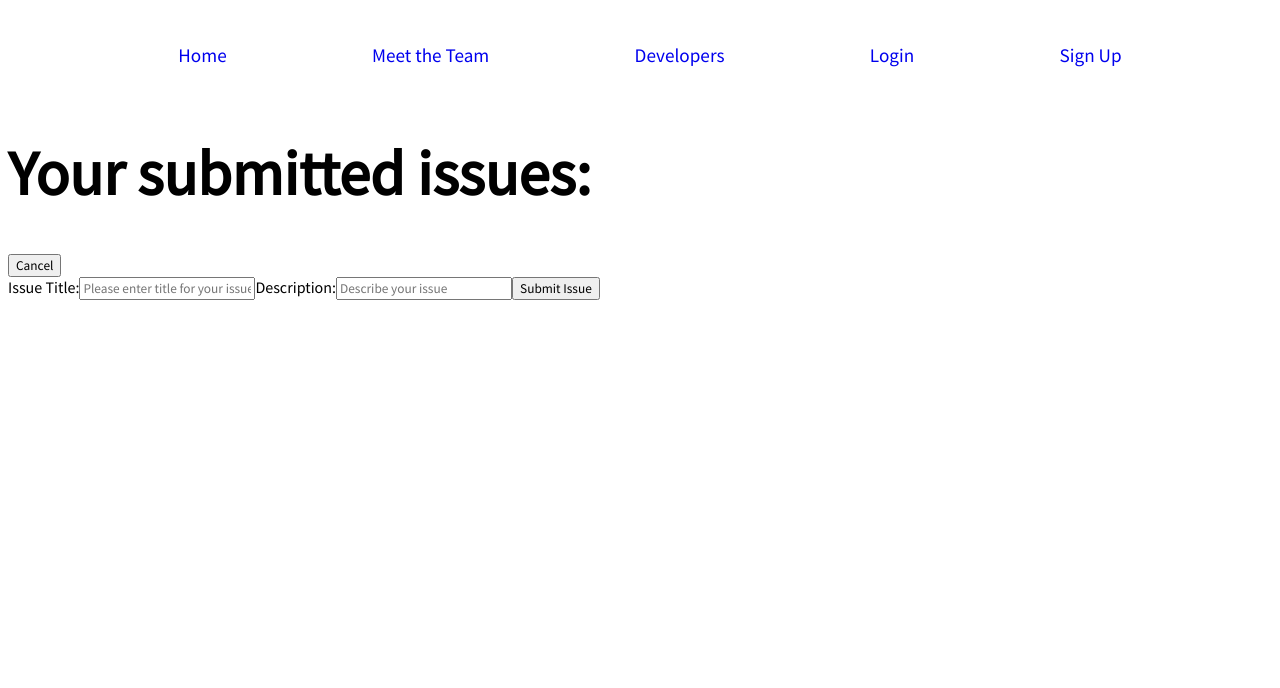
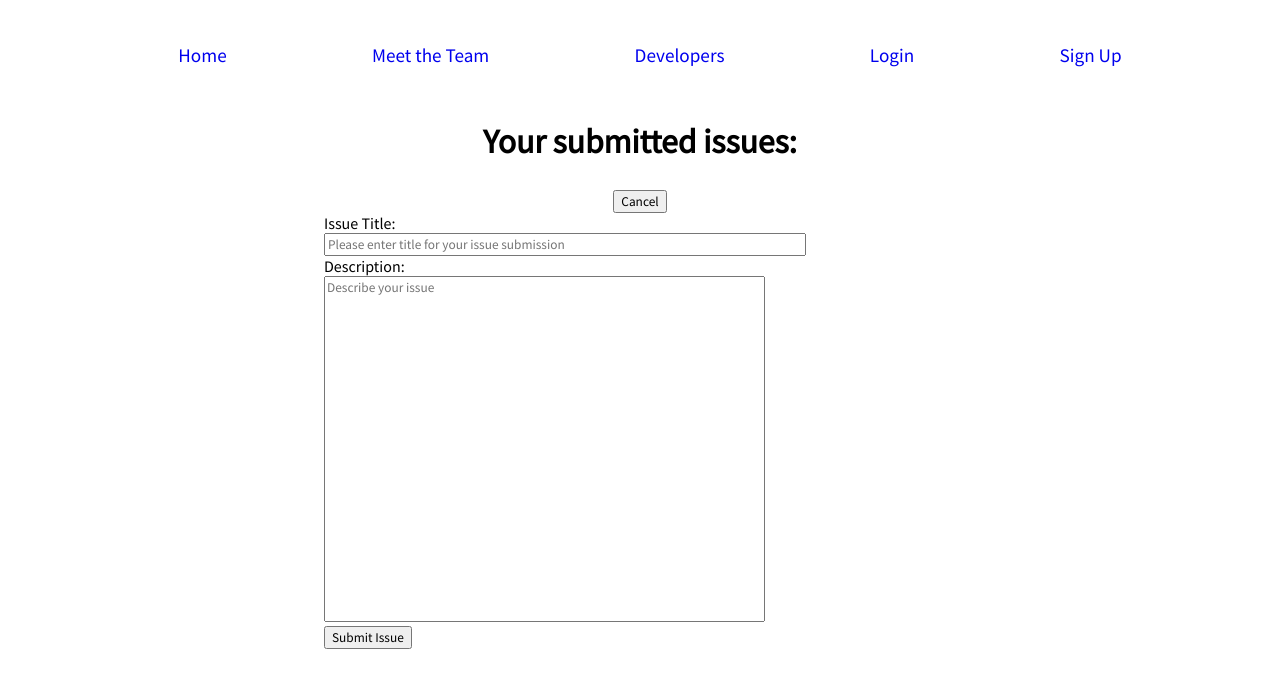
Before and after one commit to Co-Make-33/frontEnd, a React (Create React App) app: page /addissue in a window 1280 px wide. Both pictures are taken after a click on the button "List a new issue". Shown: the top 688 px of the page. Built offline with nearby package versions, Linux system fonts and the light colour scheme.

Commit message:
added to styling and issues page

```diff
--- a/src/App.css
+++ b/src/App.css
@@ -9,7 +9,7 @@ h1 {
 }
 
 h2 {
-  font-size:12em;
+  font-size:2.1em;
 }
 
 h3 {
--- a/src/App.js
+++ b/src/App.js
@@ -11,7 +11,7 @@ import Signup from './components/MeetTheTeam';
 import Login from './components/Login';
 
 import PrivateRoute from './utils/PrivateRoute';
-import IssuesList from './components/IssuesList';
+import IssuesPage from './components/IssuesPage';
 import AddIssue from './components/AddIssue';
 import CreateProfile from './components/CreateProfile';
 
@@ -31,8 +31,9 @@ function App() {
         <Route path='/login' component={Login}/>
         <Route path='/signup' component={Signup}/>
         <Route path='/addissue' component={AddIssue}/>
-        <Route path='/issueslist' component={IssuesList}/>
+        <Route path='/issues' component={IssuesPage}/>
         <Route path='/createprofile' component={CreateProfile}/>
+
       </Router>
     </div>
   );
--- a/src/components/AddIssue.js
+++ b/src/components/AddIssue.js
@@ -1,8 +1,35 @@
 import React, { useState } from 'react';
 import axiosWithAuth from '../utils/axiosWithAuth';
 import IssueCard from './IssueCard';
-import LoginContext from '../App';
-import {Link} from 'react-router-dom';
+import styled, { createGlobalStyle } from 'styled-components';
+
+const GlobalStyle = createGlobalStyle`
+    * {
+        /* border: 1px solid black; */
+    }
+
+    input {
+        width:75%;
+        justify-content:center;
+    }
+
+    form {
+        width:100%;
+    }
+`
+
+const StyledAddIssue = styled.div`
+    display:flex;
+    flex-direction:column;
+    align-items:center;
+`
+
+const StyledAddForm = styled.div`
+    display:flex;
+    width:50%;
+`
+
+// import LoginContext from '../App';
 
 const initialIssues = {
     name: '',
@@ -40,14 +67,12 @@ const AddIssue = () => {
     }
 
 
-
-
     return (
         <>
         <div>
-
-            {/* <Link to='/profile' >Profile</Link> */}
-            <h1>{`Your submitted issues:`}</h1>
+        <GlobalStyle/>
+        <StyledAddIssue>
+            <h2>{`Your submitted issues:`}</h2>
             <div>
             {
                 userIssues.map((item, key) => {
@@ -56,11 +81,11 @@ const AddIssue = () => {
             }
             </div>
             <button onClick={()=> setAddIssue(!addIssue)}>{addIssue ? 'Cancel' : 'List a new issue'}</button>
+            <StyledAddForm>
             {addIssue &&
-            <div>
                 <form onSubmit={onSubmit}>
                     <label>
-                        Issue Title:
+                        Issue Title: <br/>
                         <input
                         type='text'
                         name='name'
@@ -69,26 +94,28 @@ const AddIssue = () => {
                         onChange={onChange}
                         />
                     </label>
+                    <br/>
                     <label>
-                        Description:
-                        <input
+                        Description: <br/>
+                        <textarea
                         type='text'
+                        rows='20'
+                        cols='60'
+                        style={{resize: 'none'}}
                         name='description'
                         placeholder='Describe your issue'
                         value={newIssueValues.description}
                         onChange={onChange}
                         />
                     </label>
+                    <br/>
                     <button>Submit Issue</button>
                 </form>
-            </div>
             }
-
+            </StyledAddForm>
+        </StyledAddIssue>
         </div>
         </>
     )
-
-
-
 }
 export default AddIssue
--- a/src/components/IssuesList.js
+++ /dev/null
@@ -1,32 +0,0 @@
-import React from 'react';
-import axiosWithAuth from '../utils/axiosWithAuth';
-import { useParams } from 'react-router-dom';
-import styled from 'styled-components';
-import AddIssue from './AddIssue';
-import {Link} from 'react-router-dom';
-
-const IssuesWrap = styled.div`
-
-`
-
-
-
-const IssuesList = () => {
-
-
-
-
-
-
-    return (
-        <>
-        <IssuesWrap>
-            <Link to='/addissue'>Create or Edit an Issue Submission</Link>
-
-
-        </IssuesWrap>
-        </>
-    )
-}
-
-export default IssuesList
--- a/src/components/IssuesPage.js
+++ b/src/components/IssuesPage.js
@@ -1,8 +1,7 @@
 import React, { useState, useEffect } from 'react';
 import axiosWithAuth from '../utils/axiosWithAuth';
-import IssuesList from './IssuesList';
-// import Link from 'react-router-dom';
-// import IssueCard from './IssueCard';
+import { Link } from 'react-router-dom';
+import IssueCard from './IssueCard';
 
 const IssuesPage = () => {
     const[issuesList, setIssuesList] = useState([]);
@@ -22,7 +21,8 @@ const IssuesPage = () => {
 
     return (
         <>
-            <IssuesList issues={issuesList} updateIssues={setIssuesList}/>
+            <Link to='/addissue'>Create or Edit an Issue Submission</Link>
+
         </>
     )
 
```
